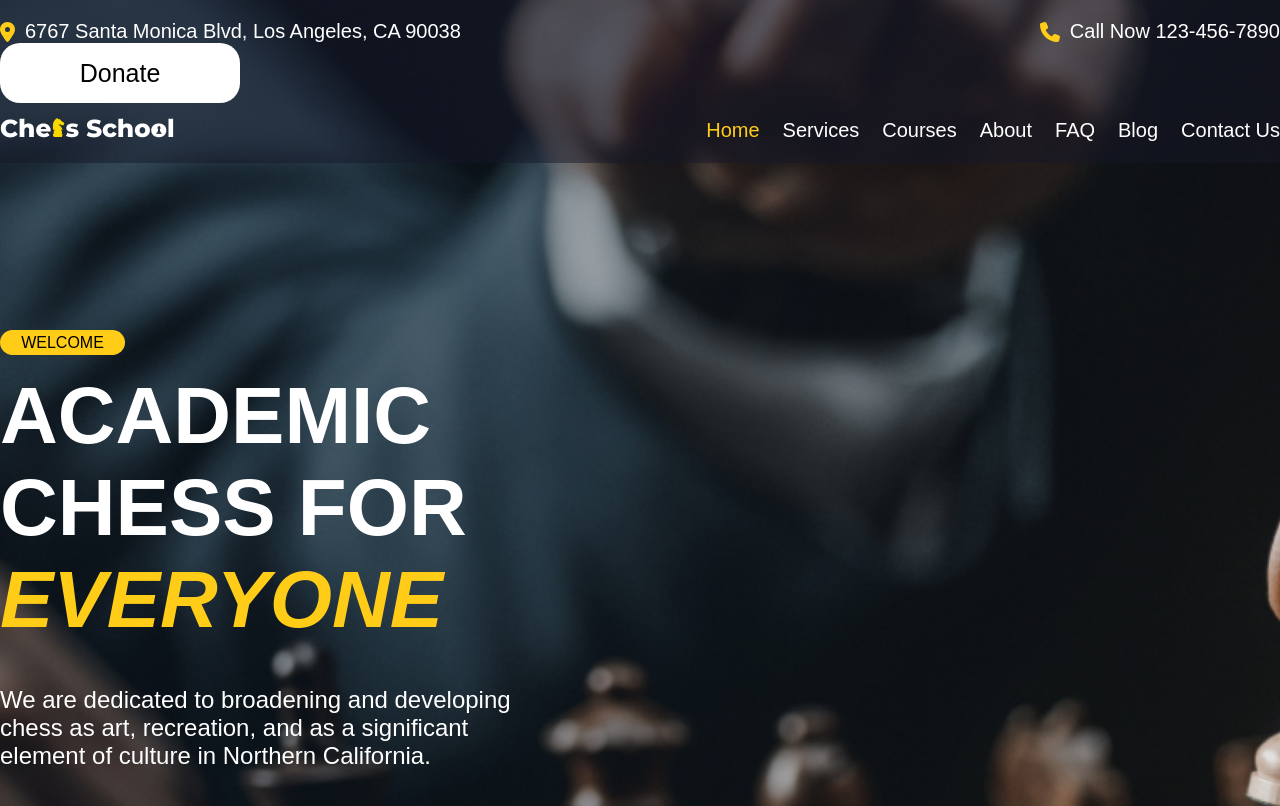
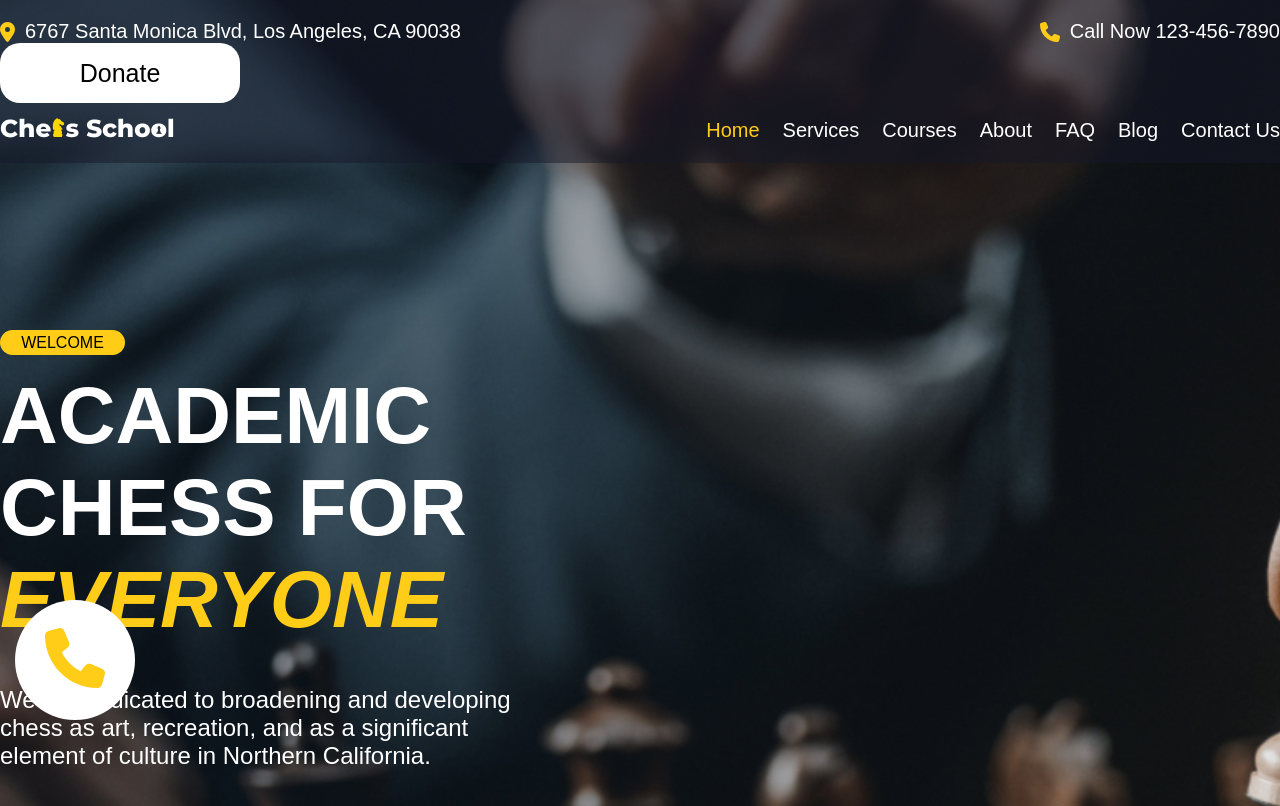
Before and after one commit to Mustaaaaa/proj-html-vuejs, a Vue app: page / in a window 1280 px wide. Shown: the top 806 px of the page. Built offline with nearby package versions, Linux system fonts and the light colour scheme.

Commit message:
add: fixed some elements- add hoover and active to all buttons- add the call button in position fixed- add transition every time the user reloaded the page

```diff
--- a/src/components/AppMain/AppCourses/AppCard.vue
+++ b/src/components/AppMain/AppCourses/AppCard.vue
@@ -7,7 +7,7 @@
                     <li class="title">{{ course.title }}</li>
                     <li class="description">{{ course.description }}</li>
                     <li class="price">{{ course.price }}</li>
-                    <li><button>View More</button></li>
+                    <li><button class="view-more-button">View More</button></li>
                 </ul>
             </div>
         </div>
@@ -77,7 +77,7 @@ export default {
         width: 100%;
     }
 
-    button {
+    .view-more-button {
         background-color: #FFCD18;
         border: none;
         border-radius: 10px;
@@ -86,5 +86,11 @@ export default {
         height: 75px;
         cursor: pointer;
     }
+    .view-more-button:hover {
+        background-color: #e0b51a;
+    }
+    .view-more-button:active {
+        background-color: #FFCD18;
+    }
 }
 </style>
--- a/src/components/AppMain/AppCourses/AppCourses.vue
+++ b/src/components/AppMain/AppCourses/AppCourses.vue
@@ -70,6 +70,14 @@ export default {
         margin: 60px 0 80px 0;
     }
 
+    .other-courses-button:hover {
+        background: rgba(0, 0, 0, 0.040);
+    }
+
+    .other-courses-button:active {
+        background-color: white;
+    }
+
 }
 
 .first-step-div {
@@ -90,9 +98,11 @@ export default {
         font-size: 20x;
         padding-bottom: 175px;
     }
-    .col-3{
+
+    .col-3 {
         display: flex;
         align-items: center;
+
         .button-view-more {
             background-color: #FFCD18;
             border: none;
@@ -102,6 +112,12 @@ export default {
             height: 75px;
             cursor: pointer;
         }
+        .button-view-more:hover {
+            background-color: #e0b51a;
+        }
+        .button-view-more:active {
+            background-color: #FFCD18;
+        }
     }
 }
 </style>
--- a/src/components/AppMain/AppEvents/AppCard.vue
+++ b/src/components/AppMain/AppEvents/AppCard.vue
@@ -11,7 +11,7 @@
                         <p class="description">{{ event.description }}</p>
                     </div>
                     <div class="col-3 card-button-section">
-                        <button>Register</button>
+                        <button class="register-button">Register</button>
                     </div>
                 </div>
             </div>
@@ -75,7 +75,7 @@ export default {
         align-items: center;
         justify-content: center;
 
-        button {
+        .register-button {
             background-color: #FFCD18;
             border: none;
             border-radius: 10px;
@@ -84,6 +84,12 @@ export default {
             height: 75px;
             cursor: pointer;
         }
+        .register-button:hover {
+            background-color: #e0b51a;
+        }
+        .register-button:active {
+            background-color: #FFCD18;
+        }
     }
 }
 </style>
--- a/src/components/AppMain/AppEvents/AppEvents.vue
+++ b/src/components/AppMain/AppEvents/AppEvents.vue
@@ -76,11 +76,11 @@ export default {
 }
 
 .latest-news-section {
-    background-color: #E8E8E8;
+    background: #E8E8E8;
     padding: 160px 0 180px 0;
 
     .view-other-posts-button {
-        background-color: white;
+        background: #E8E8E8;
         border: solid 2px;
         border-radius: 10px;
         font-size: 25px;
@@ -88,6 +88,12 @@ export default {
         height: 75px;
         cursor: pointer;
         margin: 60px 0 80px 0;
+    }
+    .view-other-posts-button:hover {
+        background: rgba(0, 0, 0, 0.040);
+    }
+    .view-other-posts-button:active {
+        background: #E8E8E8;
     }
 
     .title {
--- a/src/components/AppMain/AppOurServices.vue
+++ b/src/components/AppMain/AppOurServices.vue
@@ -153,6 +153,14 @@ export default {
                 height: 75px;
                 cursor: pointer;
             }
+
+            .learnMore-button:hover {
+                background: #e0b51a;
+            }
+
+            .learnMore-button:active {
+                background: #FFCD18;
+            }
         }
 
         .col-9 {
@@ -205,9 +213,10 @@ export default {
         gap: 100px;
         padding: 60px 0;
 
-        img{
+        img {
             height: 190px;
         }
+
         .title {
             font-size: 40px;
             font-weight: 700;
@@ -220,13 +229,21 @@ export default {
 
         .learnMore-button {
             background: transparent;
-            border:black solid 2px;
+            border: black solid 2px;
             border-radius: 10px;
             font-size: 25px;
             width: 270px;
             height: 75px;
             cursor: pointer;
         }
+
+        .learnMore-button:hover {
+            background: #e0b51a;
+        }
+
+        .learnMore-button:active {
+            background: transparent;
+        }
     }
 }
 </style>
--- a/src/components/AppMain/AppWelcome.vue
+++ b/src/components/AppMain/AppWelcome.vue
@@ -1,6 +1,6 @@
 <template>
     <div class="welcome-section justify-center">
-        <div class="container">
+        <div class="container content">
             <div>
                 <p class="welcome-badge">WELCOME</p>
             </div>
@@ -18,26 +18,29 @@
                 </ul>
             </div>
         </div>
+        <div>
+            <button class="phone-button-on-main"><font-awesome-icon :icon="['fas', 'phone']" class="yellow" /></button>
+        </div>
     </div>
 </template>
 
 
 <script>
+window.addEventListener('load', function () {
+    var content = document.querySelector('.content');
+    content.classList.add('show');
+});
 
 </script>
 
 <style lang="scss">
-.welcome-section{
+.welcome-section {
+    padding: 330px 0;
+    color: white;
     background-image: url(/mt-2236-home-bg1.jpg);
     background-size: cover;
     background-position: center;
     background-repeat: no-repeat;
-}
-
-
-.welcome-section {
-    padding: 330px 0;
-    color: white;
 
     .title {
         font-size: 80px;
@@ -72,6 +75,14 @@
         margin-right: 30px;
     }
 
+    .enrollNow-button:hover {
+        background: #e0b51a;
+    }
+
+    .enrollNow-button:active {
+        background: #FFCD18;
+    }
+
     .learnMore-button {
         color: white;
         border: 1px solid white;
@@ -82,5 +93,44 @@
         height: 75px;
         cursor: pointer;
     }
+
+    .learnMore-button:hover {
+        background: rgba(255, 255, 255, 0.096);
+    }
+
+    .learnMore-button:active {
+        background: transparent;
+    }
+
+    .content {
+        opacity: 0;
+        transform: translateY(50px);
+        transition: opacity 0.5s, transform 0.5s;
+    }
+
+    .content.show {
+        opacity: 1;
+        transform: translateY(0);
+    }
+    .phone-button-on-main {
+        border-radius: 999px;
+        border: none;
+        background-color: white;
+        color: #FFCD18;
+        width: 120px;
+        aspect-ratio: 1/1;
+        font-size: 60px;
+        cursor: pointer;
+        position: fixed;
+        left: 15px;
+        top: 600px;
+    }
+    .phone-button-on-main:hover {
+        background-color: rgb(245, 245, 245);
+    }
+    .phone-button-on-main:active {
+        background-color: white;
+    }
 }
+
 </style>
```
Also changed, not shown: src/components/AppHeader.vue (+21 -13 lines).
